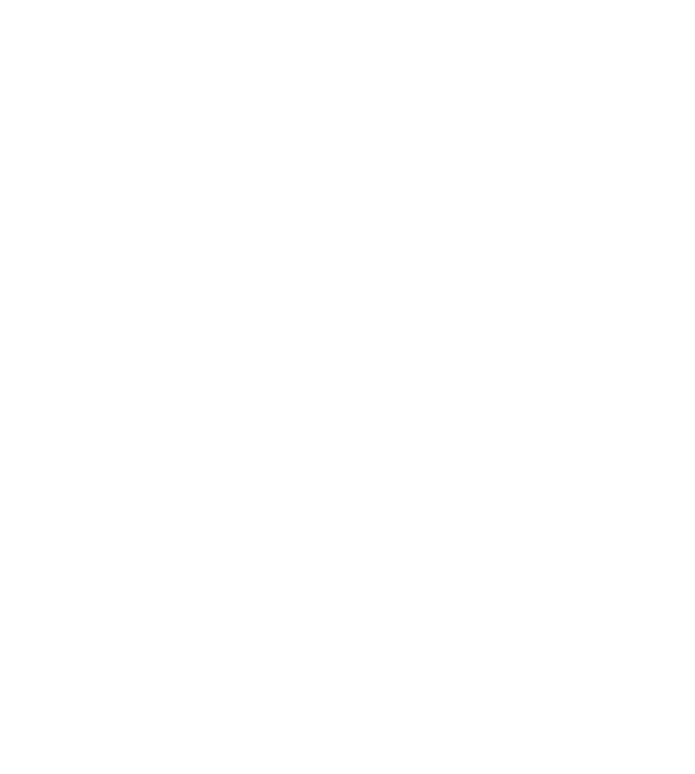
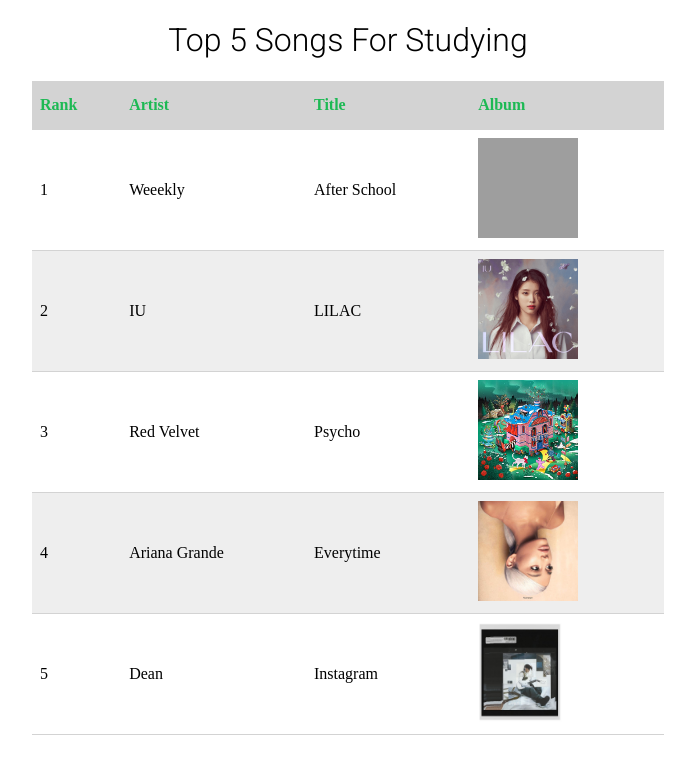
Before and after one commit to info340-su21/problem-02-njkpark, a website: page problem-c/index.html in a window 1280 px wide. Shown: the whole page, without its empty margins (292-987 px from the left). Drawn offline with Linux system fonts and the light colour scheme; grey boxes are pictures that could not be loaded.

Commit message:
problem-02 finished

```diff
--- a/package.json
+++ b/package.json
@@ -15,5 +15,8 @@
     "jest-style-matchers": "^0.1.1",
     "lodash": "^4.17.20",
     "md5": "^2.3.0"
+  },
+  "dependencies": {
+    "package-lock.json": "^1.0.0"
   }
 }
--- a/problem-c/css/style.css
+++ b/problem-c/css/style.css
@@ -0,0 +1,41 @@
+h1{
+    font-weight:300;
+    font-family:'Roboto', sans-serif;
+    text-align:center;
+}
+
+table{
+    background-position:center;
+    margin-left:auto;
+    margin-right:auto;
+    border-collapse:collapse;
+    width:50%;
+
+}
+
+table thead tr th{
+    height:2rem;
+    text-align:left;
+    color:#1db954;
+    background-color:#d3d3d3;
+    padding:.5em;
+    border-bottom:1px solid #d3d3d3;
+}
+
+img{
+    height:100px;
+    width:100px;
+}
+
+table tbody tr:nth-child(2n){
+    background-color:#eee;
+}
+
+table tbody tr:hover{
+    background-color: pink;
+}
+
+table tbody tr td{
+    padding:.5em;
+    border-bottom:1px solid #d3d3d3;
+}
--- a/problem-c/index.html
+++ b/problem-c/index.html
@@ -9,7 +9,49 @@
     <link rel="stylesheet" href="css/style.css">
 </head>
 <body>
-
+<h1>Top 5 Songs For Studying</h1>
+<table>
+   <thead>
+       <tr>
+           <th scope="col">Rank</th>
+           <th scope="col">Artist</th>
+           <th scope="col">Title</th>
+           <th scope="col">Album</th>
+       </tr>
+   </thead>
+   <tbody>
+        <tr>
+        <td scope="col">1</td>
+        <td scope="col">Weeekly</td>
+        <td scope="col">After School</td>
+        <td scope="col"><a href="https://open.spotify.com/track/52CBUrIdyf8tbZaUY9iawE?si=360e3ca6c0784085" target="_blank"><img src="img/play.jpg" alt="We Play album"></a></td>
+       </tr>
+       <tr>
+        <td scope="col">2</td>
+        <td scope="col">IU</td>
+        <td scope="col">LILAC</td>
+        <td scope="col"><a href="https://open.spotify.com/track/5xrtzzzikpG3BLbo4q1Yul?si=489cacaa8b764835" target="_blank"><img src="img/lilac.png" alt="Lilac album"></a></td>
+       </tr>
+       <tr>
+        <td scope="col">3</td>
+        <td scope="col">Red Velvet</td>
+        <td scope="col">Psycho</td>
+        <td scope="col"><a href="https://open.spotify.com/track/3CYH422oy1cZNoo0GTG1TK?si=c75c7e225a47434a" target="_blank"><img src="img/psycho.jpg" alt="The ReVe Festival Finale album"></a></td>
+       </tr>
+       <tr>
+           <td scope="col">4</td>
+           <td scope="col">Ariana Grande</td>
+           <td scope="col">Everytime</td>
+           <td scope="col"><a href="https://open.spotify.com/track/0WdR2AyLW1Drd3OUdwezM0?si=5fcd970c558b45dd" target="_blank"><img src="img/sweet.jpg" alt="Sweetener album"></a></td>
+       </tr>
+       <tr>
+        <td scope="col">5</td>
+        <td scope="col">Dean</td>
+        <td scope="col">Instagram</td>
+        <td scope="col"><a href="https://open.spotify.com/track/6z1kLsntE7FuzKZHZWrXYN?si=8c57c079baa3427b" target="_blank"><img src="img/isnta.jpg" alt="Instagram album"></a></td>
+       </tr>
+   </tbody>
+</table>
 
 </body>
 </html>
--- a/problem-d/css/style.css
+++ b/problem-d/css/style.css
@@ -0,0 +1,72 @@
+*{
+    box-sizing:border-box;
+}
+
+body{
+    color:#535353;
+    margin:8px;
+    font-family:'Open Sans', sans-serif;
+}
+h1, h2 {
+    color:#4b2e83;
+    font-family: 'Encode Sans', sans-serif;
+    font-weight:900;
+}
+h1{
+    font-size:2.5rem;
+    margin-top:3em;
+}
+nav{ /*#3. 100% of the page*/
+    background-color:#4b2e83;
+    position:fixed;
+    top:0;
+    left:0;
+    width:100%;
+    padding:.75rem;
+}
+a{
+    color:white;
+    text-decoration:none;
+}
+li {
+    display:inline;
+    margin-right:1rem;
+    padding-top:.5rem;
+}
+a:hover{
+    color:#b7a57a;
+    border-bottom:.6rem, solid, #b7a57a;
+    padding-bottom:.8rem;
+}
+ul{
+    margin:0;
+    padding:0;
+    padding-top:.5rem;
+    display:inline-block;
+}
+
+div{
+    float:right;
+}
+
+input{
+    height:2.5rem;
+    font-size:1rem;
+    word-spacing:.5rem;
+    padding:.5rem;
+    vertical-align:bottom;
+}
+
+button{
+    height:2.5rem;
+    font-size:1.5rem;
+    padding:.3rem;
+}
+
+.logo{
+    padding-left:1em;
+    padding-right:1em;
+    background-image: url('../img/ischool-symbol-white.png');
+    background-position:left;
+    background-size:contain;
+}
```
Also changed, not shown: problem-a/index.html (+28 -18 lines), problem-b/css/style.css (+40 -0 lines), problem-d/index.html (+5 -2 lines), problem-c/img/isnta.jpg (added), problem-c/img/lilac.png (added), problem-c/img/psycho.jpg (added), problem-c/img/sweet.jpg (added), 2 other files.
